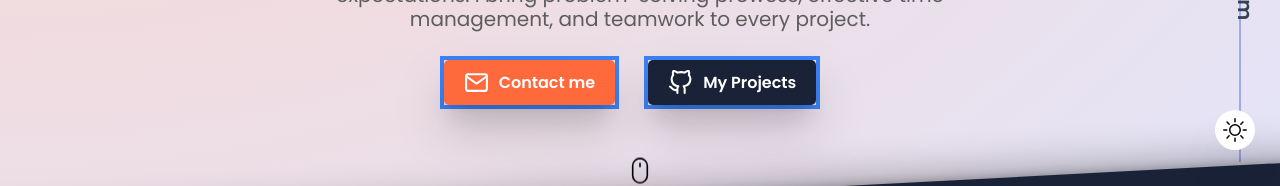
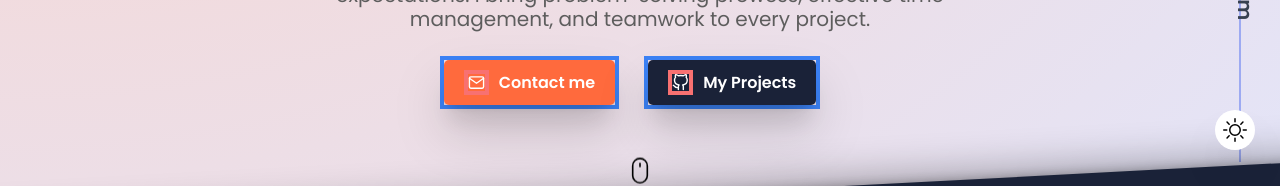
Before and after one commit to mnaibei/vite_portfolio, a React (Vite) app: page / in a window 1280 px wide. Shown: the part 638-824 px from the top of the page. Built offline with nearby package versions, Linux system fonts and the light colour scheme; no server answers.

Commit message:
Adjusting buttons

```diff
--- a/src/components/Button.tsx
+++ b/src/components/Button.tsx
@@ -42,7 +42,9 @@ const Button: React.FC<ButtonProps> = ({
         className="no-underline border-4 border-blue-500 sm:w-1/3 lg:w-max">
         <button {...commonProps}>
           {IconSVGComponent ? (
-            <IconSVGComponent className={"w-max h-10"} />
+            <IconSVGComponent
+              className={"lg:w-max border-4 border-red-400 h-10"}
+            />
           ) : (
             <img
               src={buttoncolor || ""}
```
